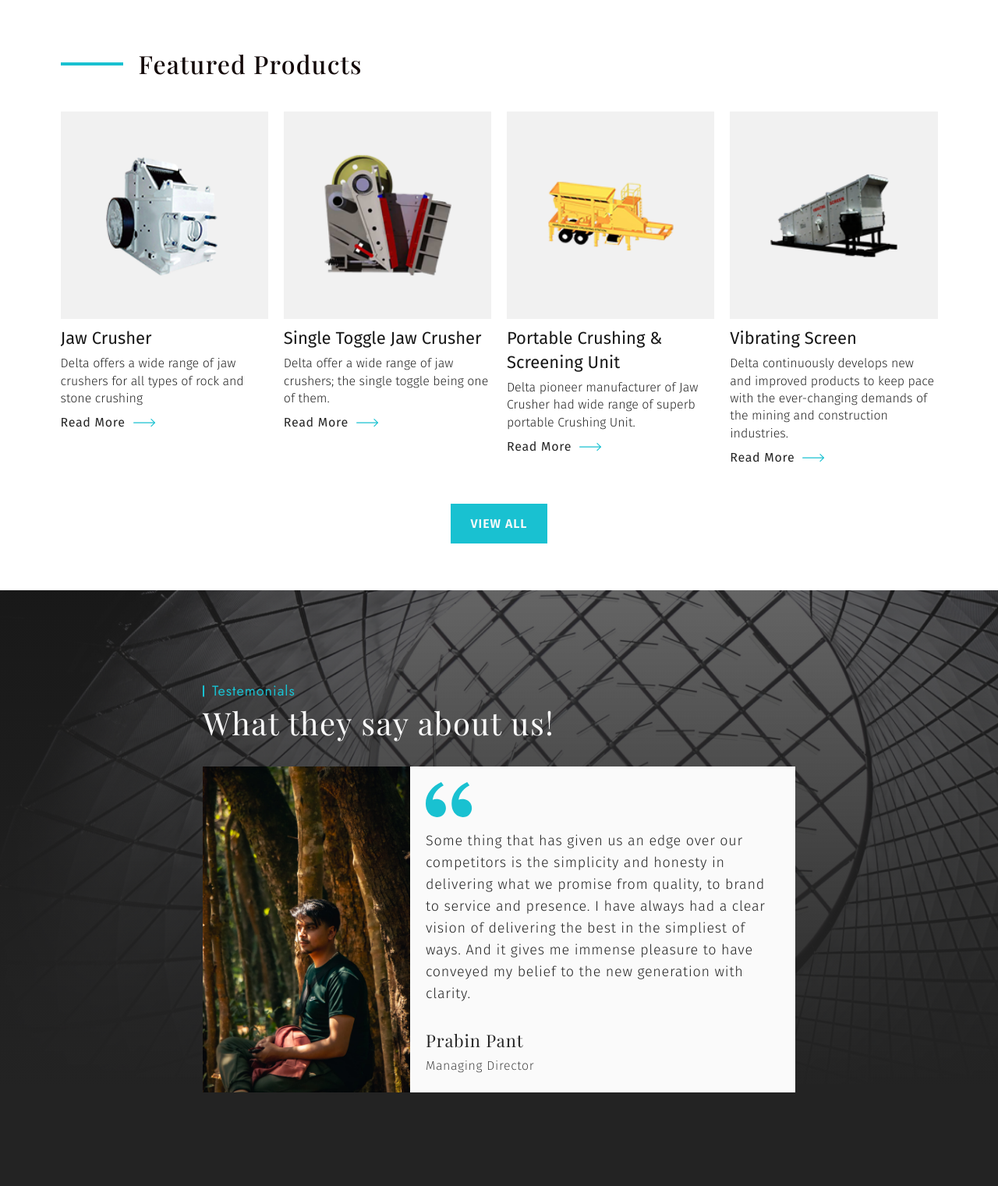
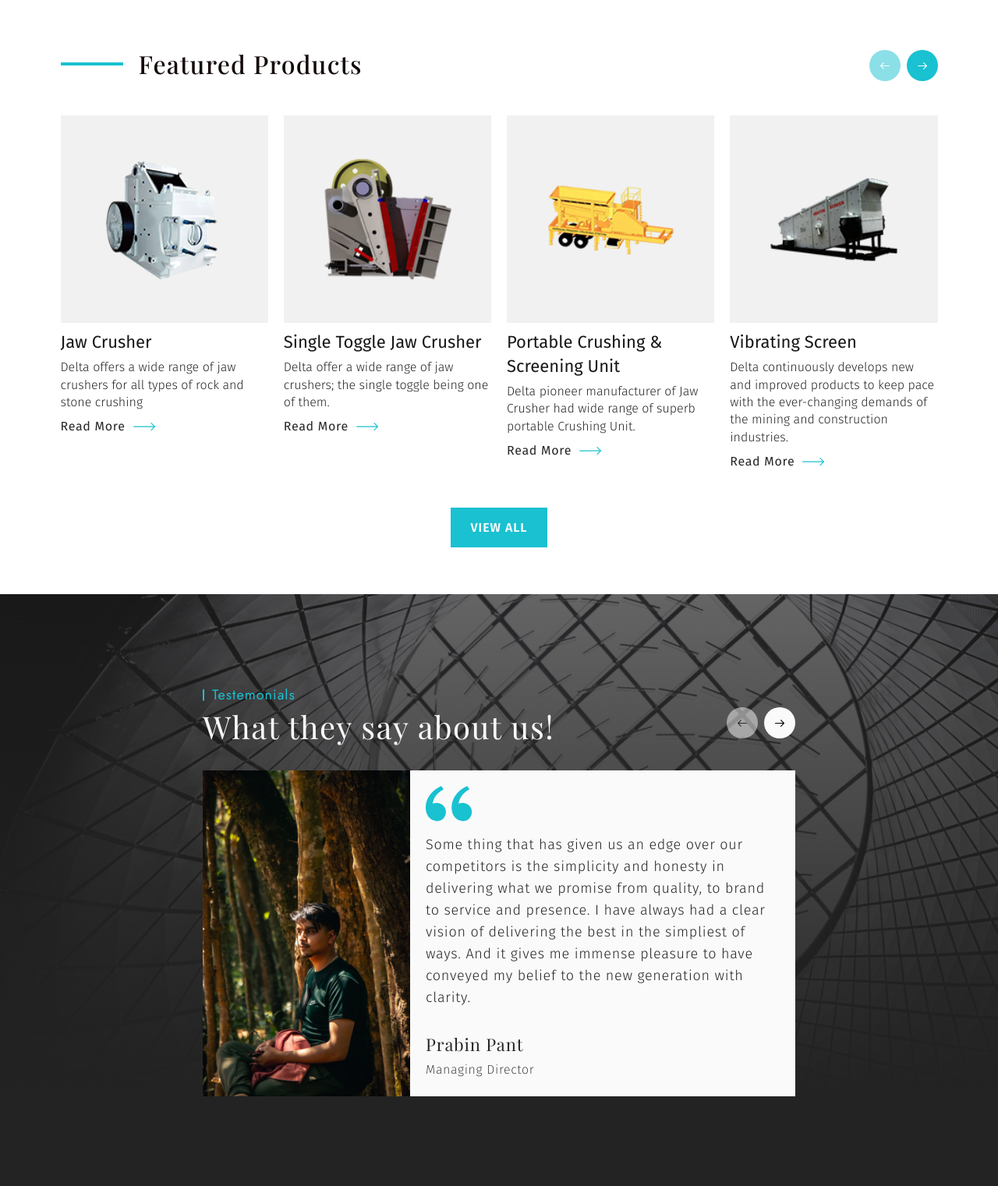
Before and after one commit to andro-jr/Delta, a website: page index.html in a window 1280 px wide. Shown: the part 1979-3500 px from the top of the page at 78% size. Drawn offline with nearby package versions, Linux system fonts and the light colour scheme; a web font is replaced by a local one.

Commit message:
added custom nav for sliders

```diff
--- a/index.html
+++ b/index.html
@@ -217,8 +217,18 @@
 
     <!-- Featured Products -->
     <section class="section-space">
-      <div class="container">
-        <h2 class="primary-heading mb-40">Featured Products</h2>
+      <div class="container carousel-container">
+        <div class="heading-with-navigation mb-40">
+          <h2 class="primary-heading">Featured Products</h2>
+          <div class="custom-navigation navigation-primary">
+            <div class="navigation-prev navigation">
+              <img src="./assets/icons/left-arrow.svg" alt="" />
+            </div>
+            <div class="navigation-next navigation">
+              <img src="./assets/icons/right-arrow.svg" alt="" />
+            </div>
+          </div>
+        </div>
         <div class="products-row mb-32">
           <div class="owl-carousel owl-theme product-carousel">
             <a href="productdetail.html" class="product-card">
@@ -334,7 +344,7 @@
 
     <!-- Testemonials -->
     <section class="section-space" id="home-testemonial">
-      <div class="container">
+      <div class="container carousel-container">
         <div class="testemonial-container">
           <div class="testemonial-head-box mb-16">
             <div class="testemonial-head-left">
@@ -345,7 +355,16 @@
                 What they say about us!
               </h3>
             </div>
-            <div class="testemonial-head-right"></div>
+            <div class="testemonial-head-right">
+              <div class="custom-navigation">
+                <div class="navigation-prev navigation">
+                  <img src="./assets/icons/left-arrow.svg" alt="" />
+                </div>
+                <div class="navigation-next navigation">
+                  <img src="./assets/icons/right-arrow.svg" alt="" />
+                </div>
+              </div>
+            </div>
           </div>
           <div class="testemonial-box">
             <div class="owl-carousel owl-theme testemonial-carousel">
@@ -368,6 +387,27 @@
                     always had a clear vision of delivering the best in the
                     simpliest of ways. And it gives me immense pleasure to have
                     conveyed my belief to the new generation with clarity.
+                  </p>
+                  <div class="testemonial-user">
+                    <h3 class="user-name">Prabin Pant</h3>
+                    <span class="user-post">Managing Director</span>
+                  </div>
+                </div>
+              </div>
+              <div class="testemonial-item">
+                <div class="testemonial-content">
+                  <img
+                    src="./assets/icons/quote.svg"
+                    alt=""
+                    class="quote mb-16"
+                  />
+                  <p class="primary-p testemonial-text mb-32">
+                    Some thing that has given us an edge over our competitors is
+                    the simplicity and honesty in delivering what we promise
+                    from quality, to brand to service and presence. I have
+                    always had a clear vision of delivering the best in the
+                    simpliest of ways. And it gives me immense pleasure to have
+                    conveyed my belief to the new generation with clearity.
                   </p>
                   <div class="testemonial-user">
                     <h3 class="user-name">Prabin Pant</h3>
@@ -442,8 +482,18 @@
 
     <!-- Our Products -->
     <section class="section-space">
-      <div class="container">
-        <h2 class="primary-heading mb-40">Our Products</h2>
+      <div class="container carousel-container">
+        <div class="heading-with-navigation mb-40">
+          <h2 class="primary-heading">Our Products</h2>
+          <div class="custom-navigation navigation-primary">
+            <div class="navigation-prev navigation">
+              <img src="./assets/icons/left-arrow.svg" alt="" />
+            </div>
+            <div class="navigation-next navigation">
+              <img src="./assets/icons/right-arrow.svg" alt="" />
+            </div>
+          </div>
+        </div>
         <div class="products-row mb-32">
           <div class="owl-carousel owl-theme product-carousel">
             <a href="productdetail.html" class="product-card">
--- a/js/script.js
+++ b/js/script.js
@@ -21,7 +21,6 @@ $(".product-carousel").owlCarousel({
       autoplay: true,
       autoplayTimeout: 5000,
       smartSpeed: 700,
-      loop: true,
     },
     600: {
       items: 2,
@@ -37,16 +36,61 @@ $(".product-carousel").owlCarousel({
       items: 4,
     },
   },
+  onChanged: function (event) {
+    const parent = event.target.closest('.carousel-container');
+
+    if (!parent) return
+    const customNext = parent.querySelector('.navigation-next')
+    const customPrev = parent.querySelector('.navigation-prev')
+    var carousel = event.relatedTarget;
+    var hasNext = carousel.relative(carousel.current()) < carousel.maximum();
+    var hasPrev = carousel.relative(carousel.current()) > 0;
+
+    if (hasNext) {
+      customNext.classList.remove('disabled') // Enable the next button
+    } else {
+      customNext.classList.add('disabled') // Disable the next button
+    }
+
+    if (hasPrev) {
+      customPrev.classList.remove('disabled') // Enable the next button
+    } else {
+      customPrev.classList.add('disabled') // Disable the next button
+    }
+
+  }
 });
 
+
+
 $(".testemonial-carousel").owlCarousel({
-  loop: true,
   nav: false,
   items: 1,
   margin: 20,
   autoplay: false,
   autoplayTimeout: 5000,
   smartSpeed: 700,
+  onChanged: function (event) {
+    const parent = event.target.closest('.carousel-container');
+    const customNext = parent.querySelector('.navigation-next')
+    const customPrev = parent.querySelector('.navigation-prev')
+    var carousel = event.relatedTarget;
+    var hasNext = carousel.relative(carousel.current()) < carousel.maximum();
+    var hasPrev = carousel.relative(carousel.current()) > 0;
+
+    if (hasNext) {
+      customNext.classList.remove('disabled') // Enable the next button
+    } else {
+      customNext.classList.add('disabled') // Disable the next button
+    }
+
+    if (hasPrev) {
+      customPrev.classList.remove('disabled') // Enable the next button
+    } else {
+      customPrev.classList.add('disabled') // Disable the next button
+    }
+
+  }
 });
 
 $(".brand-carousel").owlCarousel({
@@ -68,16 +112,21 @@ $(".brand-carousel").owlCarousel({
   },
 });
 
+
+$(document).ready(function () {
   $('.navigation-prev').click(function () {
     var parentCarousel = $(this).closest('.carousel-container');
     var owl = parentCarousel.find('.owl-carousel');
     owl.owlCarousel();
     owl.trigger('prev.owl.carousel');
   });
+});
 
+$(document).ready(function () {
   $('.navigation-next').click(function () {
     var parentCarousel = $(this).closest('.carousel-container');
     var owl = parentCarousel.find('.owl-carousel');
     owl.owlCarousel();
     owl.trigger('next.owl.carousel');
   });
+});
--- a/sass/base/_utilities.scss
+++ b/sass/base/_utilities.scss
@@ -20,3 +20,9 @@
 .text-white {
     color: $color-white !important;
 }
+
+.heading-with-navigation {
+    display: flex;
+    justify-content: space-between;
+    align-items: center;
+}
--- a/sass/components/_slider-navigation.scss
+++ b/sass/components/_slider-navigation.scss
@@ -3,13 +3,12 @@
     gap: 0.8rem;
 
     .navigation {
-        background: $color-white;
         @include flex-center;
         width: 4rem;
         height: 4rem;
         border-radius: 50%;
         cursor: pointer;
-        opacity: 0.6;
+        background: $color-white;
 
         img {
             width: 1.2rem;
@@ -19,10 +18,25 @@
         &.navigation-primary {
             background: $color-primary;
 
+
+        }
+
+        &.disabled {
+            opacity: 0.5 !important;
+        }
+    }
+
+    &.navigation-primary {
+
+        .navigation {
+            background: $color-primary;
+            opacity: 1;
+
             img {
                 filter: none;
             }
         }
+
     }
 
     &.hero-navigation {
@@ -30,5 +44,9 @@
         bottom: 4rem;
         right: 2rem;
         z-index: 4;
+
+        .navigation {
+            opacity: 0.6 !important;
+        }
     }
 }
--- a/sass/pages/_home.scss
+++ b/sass/pages/_home.scss
@@ -112,7 +112,7 @@
         .testemonial-head-box {
             display: flex;
             justify-content: space-between;
-            align-items: end;
+            align-items: center;
         }
 
         .testemonial-item {
```
Also changed, not shown: productdetail.html (+13 -3 lines), css/style.css. Lines whose indentation alone changed are shown as unchanged.
